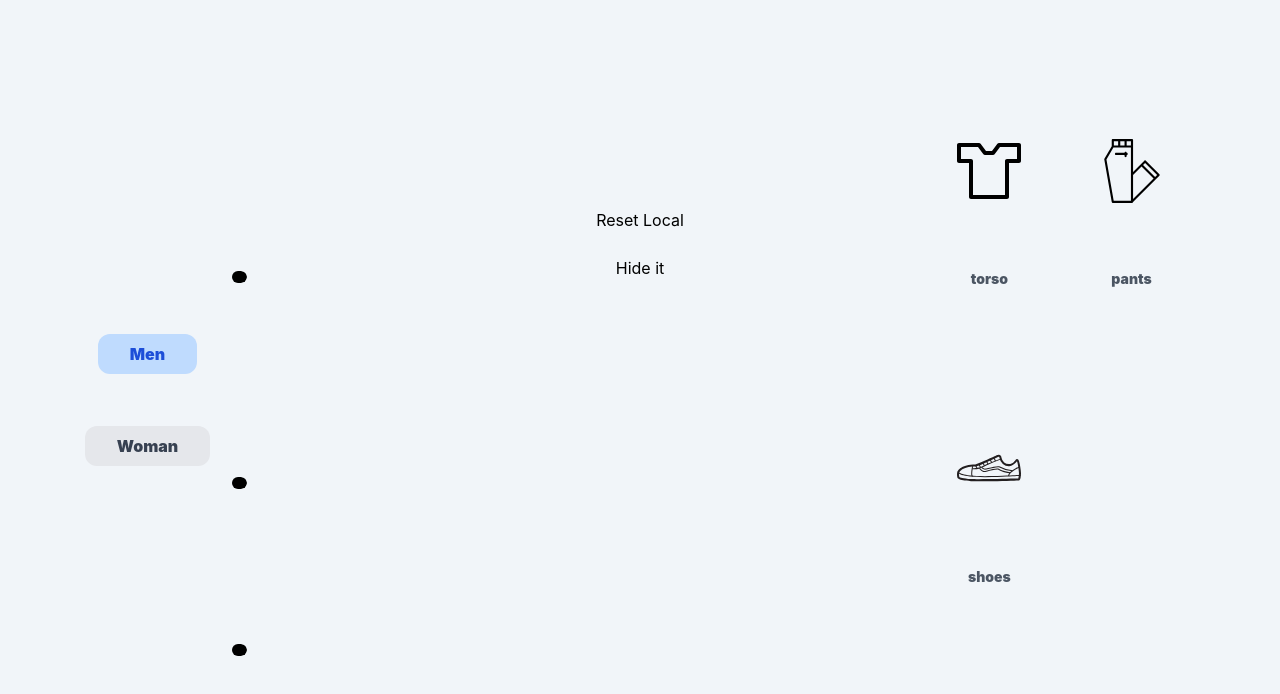
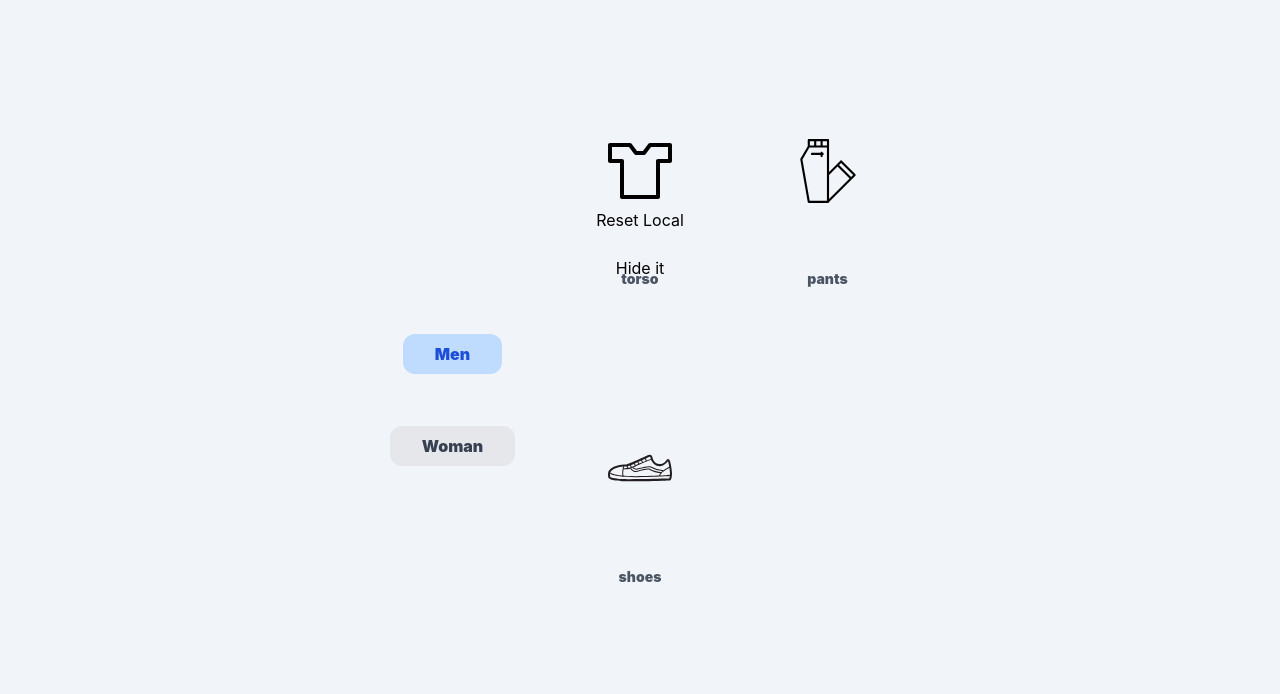
Before and after one commit to bhaveshmhadse/fashify, a Next.js app: page /design in a window 1280 px wide. Shown: the top 694 px of the page. Built offline with nearby package versions, Linux system fonts and the light colour scheme.

Commit message:
Refactored

```diff
--- a/components/Container.tsx
+++ b/components/Container.tsx
@@ -117,25 +117,7 @@ const Container = ({}) => {
               Woman
             </div>
           </div>
-          <div className='m-0 h-5/6 p-0 flex flex-row items-center lg:h-5/6 lg:w-5/6 '>
-            <div className='m-0 w-1/12 h-full flex flex-col items-center '>
-              {outfitType.map((eachObject, index) => {
-                let { type, height, toShow } = eachObject;
-                return (
-                  <div key={Math.random().toString()} className={`flex items-center justify-start w-full ${height} ${!toShow ? " invisible " : ""} my-1 lg:w-1/2`}>
-                    {/* {console.log("userSelection[type]?.color is:", userSelection[type]?.color)} */}
-                    <input className='m-0 bg-transparent rounded-full w-1/2 h-3 border-black ' type='color' name={type} id={type} value={userSelection[type]?.color} onChange={e => handleColourChange(e)} />
-                  </div>
-                );
-              })}
-            </div>
-            {/* <div className='m-0 w-full  h-full flex flex-col items-center justify-center border-gray-300'>
-              <div className='m-0 bg-blue-30  w-full h-1/6 mt-1 flex items-center justify-center'>{""}.</div>
-              <div className='m-0 bg-blue-30  w-full h-2/6 mt-1 flex items-center justify-center'>{show && <RoundNeckTshirt color={userSelection.torso.toString()} />}</div>
-              <div className='m-0 bg-blue-30 bg-slate-100 pt-2 z-10 w-full h-3/6 mt-1 flex items-center justify-center'>{show && <Jeans />}</div>
-              <div className='m-0 bg-blue-30  w-full h-1/6 mt-1 flex items-center justify-center'>{show && <Sneaker2 />}</div>
-            </div> */}
-          </div>
+
           <div className='m-0 h-1/6 mt-10 z-0 flex items-center overflow-y-auto  lg:hidden lg:w-2/6 lg:grid-cols-2 lg:h-5/6 lg:overflow-y-auto gap-4 px-2 '></div>
           {showDown && (
             <div className='m-0 h-auto pb-2 fixed w-full lg:relative z-20 bottom-0  flex items-center  overflow-y-auto  lg:grid lg:w-2/6 lg:grid-cols-2 lg:h-5/6 lg:overflow-y-auto gap-4 px-2 '>
```
